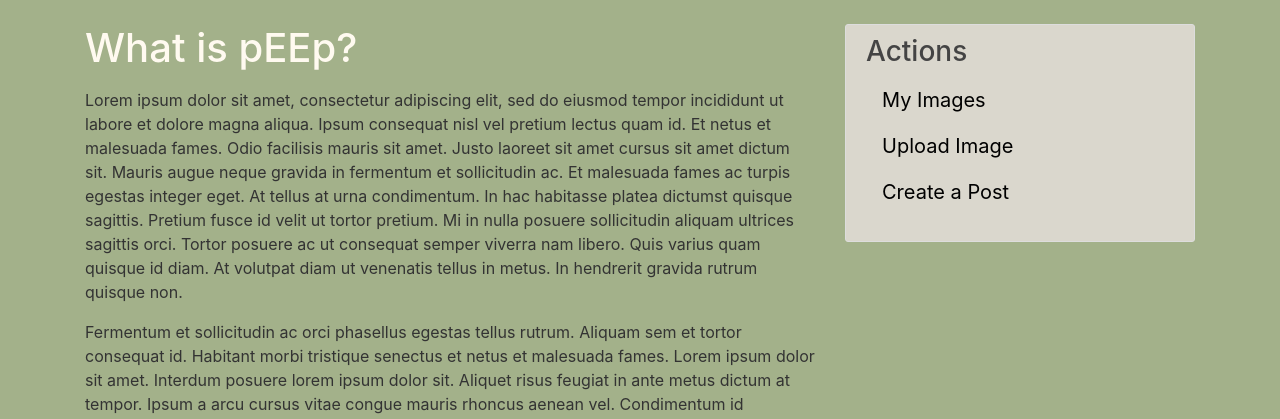
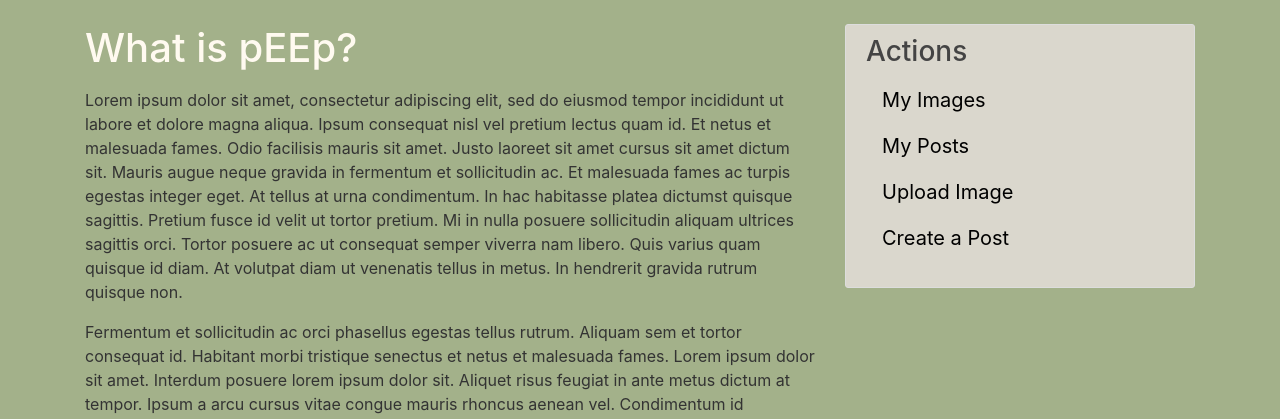
Before and after one commit to jdunjords/peep, a Flask app: page /about in a window 1280 px wide. Shown: the part 56-475 px from the top of the page. Run offline with Flask 2, Linux system fonts and the light colour scheme; the visitor is signed in with stand-in values (Sample User, id 1); data comes from the database, SQL or seed files in the repository; parts of the project's set-up code (start-up, migrations or seed data) failed here and were passed over; some libraries are stand-ins or nearby versions.

Commit message:
added 'My Posts' to sidecar for easy access

```diff
--- a/peep/templates/layout.html
+++ b/peep/templates/layout.html
@@ -74,6 +74,7 @@
 					<h3>Actions</h3>
 					<ul class="list-group">
 							<a class="nav-item nav-link actions" href="{{ url_for('users.user_images', username=current_user.username) }}"> My Images</a>
+							<a class="nav-item nav-link actions" href="{{ url_for('users.user_posts', username=current_user.username) }}"> My Posts</a>
 							<a class="nav-item nav-link actions " href="{{ url_for('images.new_image') }}"> Upload Image</a>
 							<a class="nav-item nav-link actions" href="{{ url_for('posts.new_post') }}"> Create a Post</a>
 					</ul>
```
